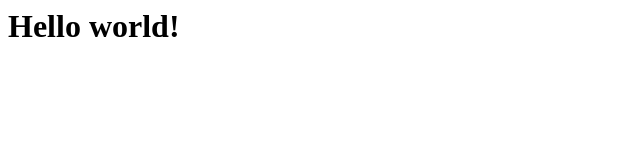
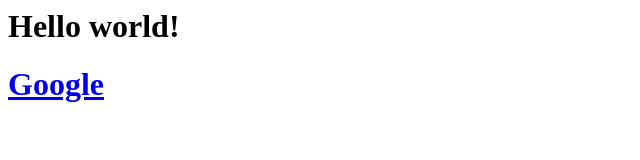
Before and after one commit to Blengket/2nd-project, a plain HTML site: page index.html in a window 1280 px wide. Shown: the whole page, without its empty margins (0-640 px from the left). Drawn offline with Linux system fonts and the light colour scheme.

Commit message:
Update index.html

```diff
--- a/index.html
+++ b/index.html
@@ -4,5 +4,7 @@
   </head>
   <body>
     <h1>Hello world! </h1>
+    <a href="https://www.google.com" target=_blank tittle="Google.com">
+      <h1>Google</h1></a>
   </body>
 </html>
```
